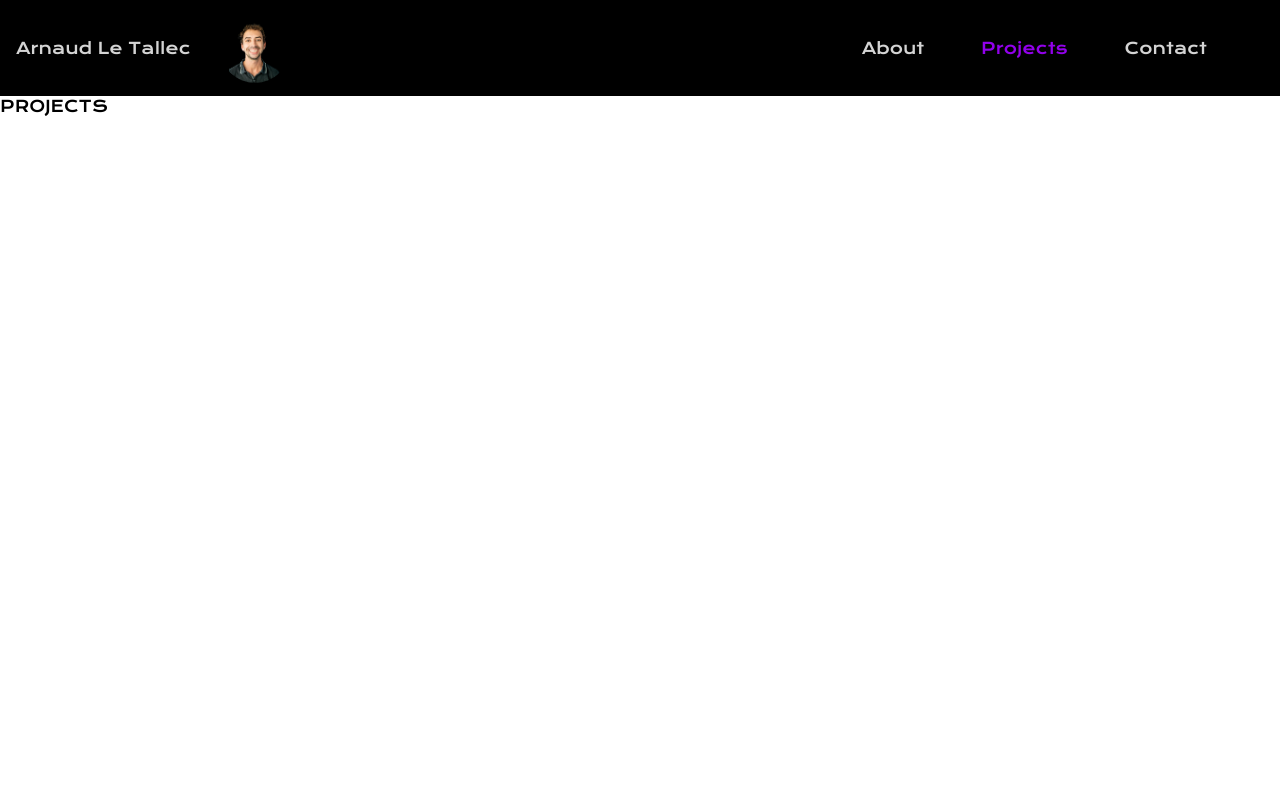
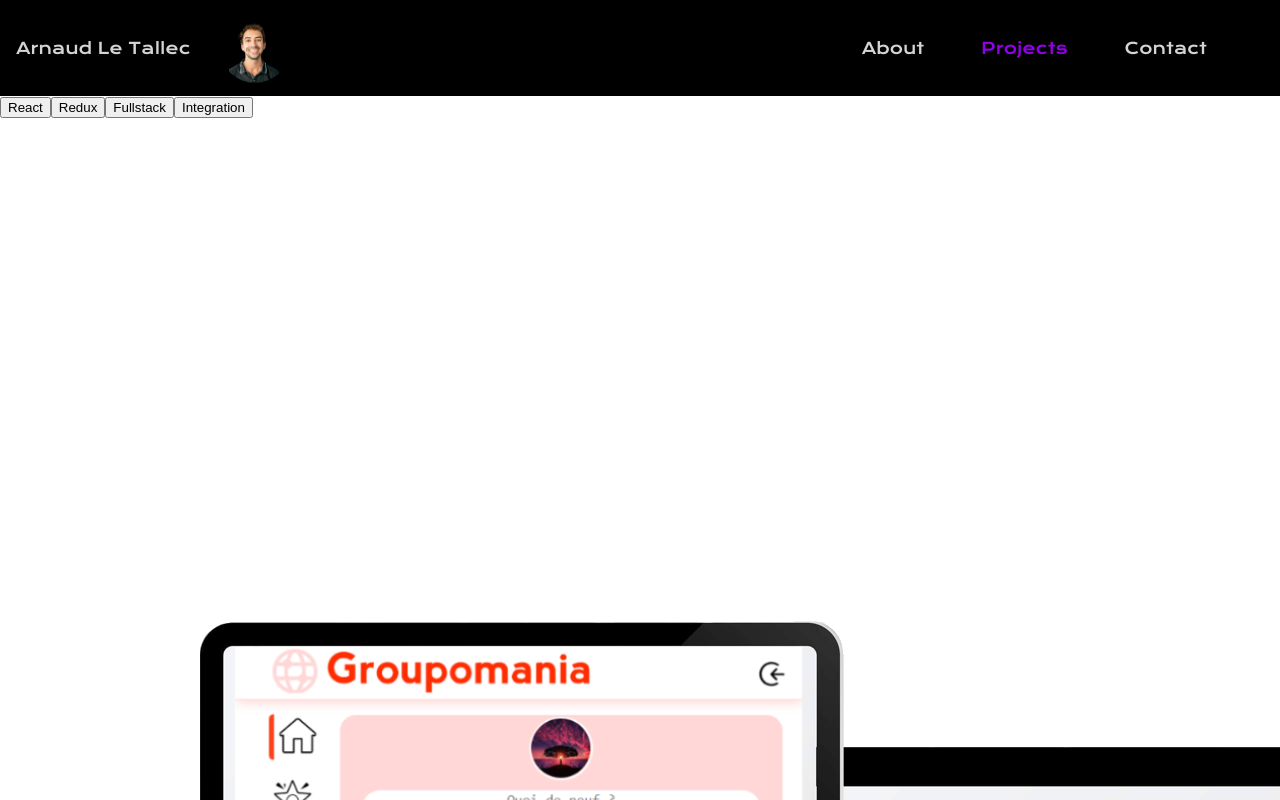
Before and after one commit to Arnaud293/Alt293_PortFolio, a React (Create React App) app: page /projects in a window 1280 px wide. Shown: the top 800 px of the page. Built offline with nearby package versions, Linux system fonts and the light colour scheme.

Commit message:
map projects

```diff
--- /dev/null
+++ b/src/components/ProjectCard.js
@@ -0,0 +1,12 @@
+import React from 'react';
+
+const ProjectCard = ({projectData, key}) => {
+
+    return (
+        <div className='project-card'>
+            <img src={projectData.img} alt="" />
+        </div>
+    );
+};
+
+export default ProjectCard;
--- a/src/pages/Projects.js
+++ b/src/pages/Projects.js
@@ -1,11 +1,27 @@
 import React from 'react';
 import Nav from '../components/Nav';
+import ProjectCard from '../components/ProjectCard';
+
+// SRC
+import {data} from '../utils/data';
+console.log(data)
 
 const Projects = () => {
     return (
-        <div>
+        <div className='projects'>
             <Nav />
-            PROJECTS
+            <div className="btn-container">
+                <button className='projects-sort-btn'>React</button>
+                <button className='projects-sort-btn'>Redux</button>
+                <button className='projects-sort-btn'>Fullstack</button>
+                <button className='projects-sort-btn'>Integration</button>
+            </div>
+            <div className="projects-container">
+                {data.map((project) =>(
+                    <ProjectCard key={project.id} projectData={project}/>
+                ))}
+            </div>
+
         </div>
     );
 };
```
